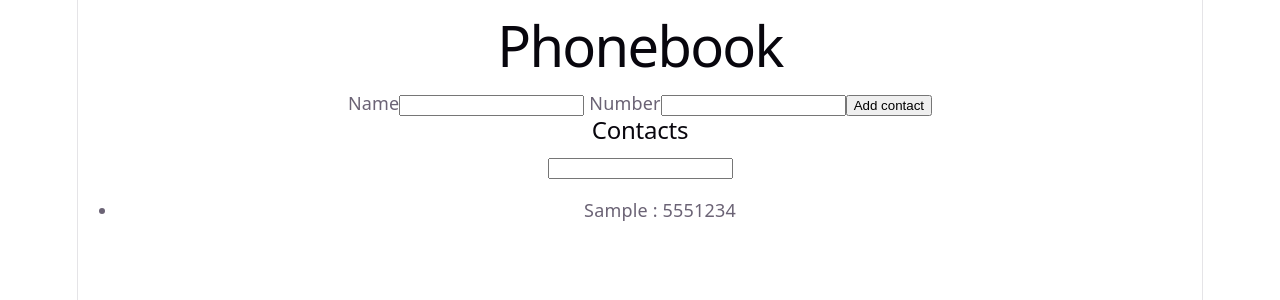
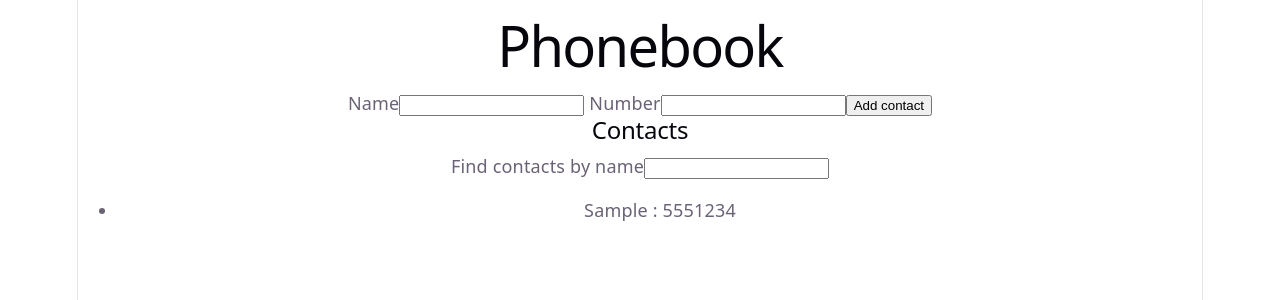
Before and after one commit to Bogdan3690/phonebook, a React (Vite) app: page / in a window 1280 px wide. Both pictures are taken after typing "Sample", "5551234" into the empty fields and a click on the button "Add contact". Shown: the top 300 px of the page. Built offline with nearby package versions, Linux system fonts and the light colour scheme.

Commit message:
refactoring

```diff
--- a/src/App.jsx
+++ b/src/App.jsx
@@ -1,6 +1,8 @@
 import { Component } from "react";
 import { nanoid } from "nanoid";
 import "./App.css";
+import { ContactList } from "./Components/ContactList/ContactList";
+import { Filter } from "./Components/Filter/Filter";
 
 class App extends Component {
   state = {
@@ -83,20 +85,8 @@ class App extends Component {
         <h2>Contacts</h2>
     {contacts.length > 0 && (
       <>
-      <label>
-          <input
-           type="text"
-           value={filter}
-           onChange={this.changeFilter}
-          />
-        </label>
-        <ul>
-          {filterContacts.map((contact) => {
-            return <li key={contact.id}>
-              {contact.name} : {contact.number}
-            </li>
-          })}
-        </ul>
+      <Filter filter={filter} changeFilter={this.changeFilter}/>
+        <ContactList filterContacts={filterContacts}/>
         </>
     )}
       {contacts.length === 0 && (
--- /dev/null
+++ b/src/Components/ContactList/ContactList.jsx
@@ -0,0 +1,11 @@
+export const ContactList = ({filterContacts}) => {
+    return (
+                <ul>
+          {filterContacts.map((contact) => {
+            return <li key={contact.id}>
+              {contact.name} : {contact.number}
+            </li>
+          })}
+        </ul>
+    )
+}
--- /dev/null
+++ b/src/Components/Filter/Filter.jsx
@@ -0,0 +1,11 @@
+        export const Filter = ({filter, changeFilter}) => {
+    return (
+      <label> Find contacts by name
+          <input
+           type="text"
+           value={filter}
+           onChange={changeFilter}
+          />
+        </label>
+    )
+}
```
